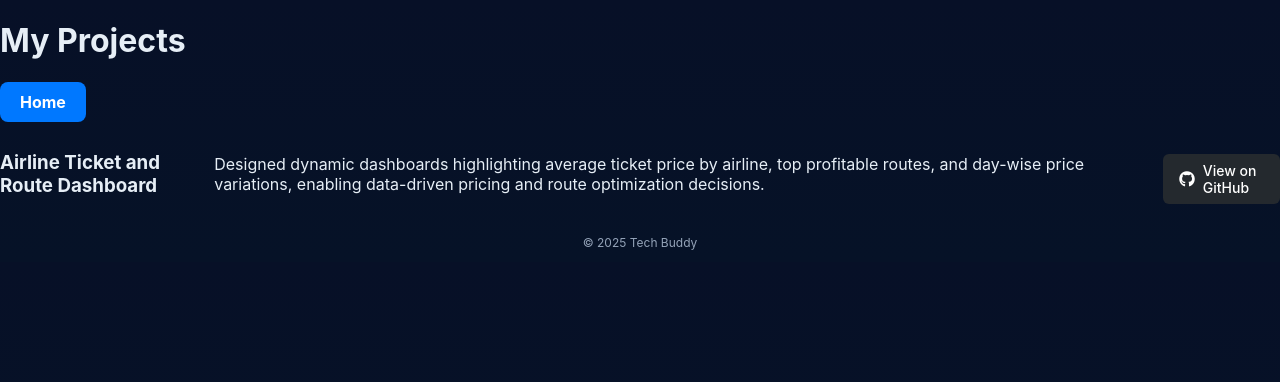
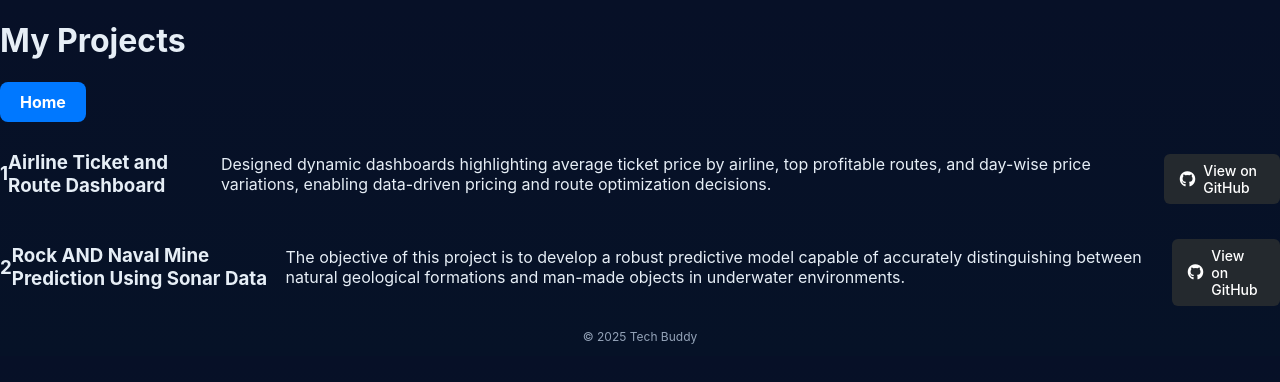
Before and after one commit to tech-buddy19/techbuddy.github.io, a plain HTML site: page projects.html in a window 1280 px wide. Drawn offline with Linux system fonts and the light colour scheme.

Commit message:
project added

```diff
--- a/projects.html
+++ b/projects.html
@@ -18,9 +18,18 @@
 
   <section id="projects">
     <div class="project">
+      <h3>1</h3>
       <h3>Airline Ticket and Route Dashboard</h3>
       <p>Designed dynamic dashboards highlighting average ticket price by airline, top profitable routes, and day-wise price variations, enabling data-driven pricing and route optimization decisions.</p>
       <a href="https://github.com/tech-buddy19/AirlineTicketandRouteDashboardProject" class="github-btn" target="_blank"><i class="fa-brands fa-github"></i>View on GitHub</a>
+    </div>
+    <div class="project">
+      <h3>2</h3>
+      <h3>Rock AND Naval Mine Prediction Using Sonar Data</h3>
+      <p>The objective of this project is to develop a robust predictive model
+capable of accurately distinguishing between natural geological formations
+and man-made objects in underwater environments.</p>
+      <a href="https://github.com/tech-buddy19/Rock-or-Mine-Prediction" class="github-btn" target="_blank"><i class="fa-brands fa-github"></i>View on GitHub</a>
     </div>
 
   </section>
```
